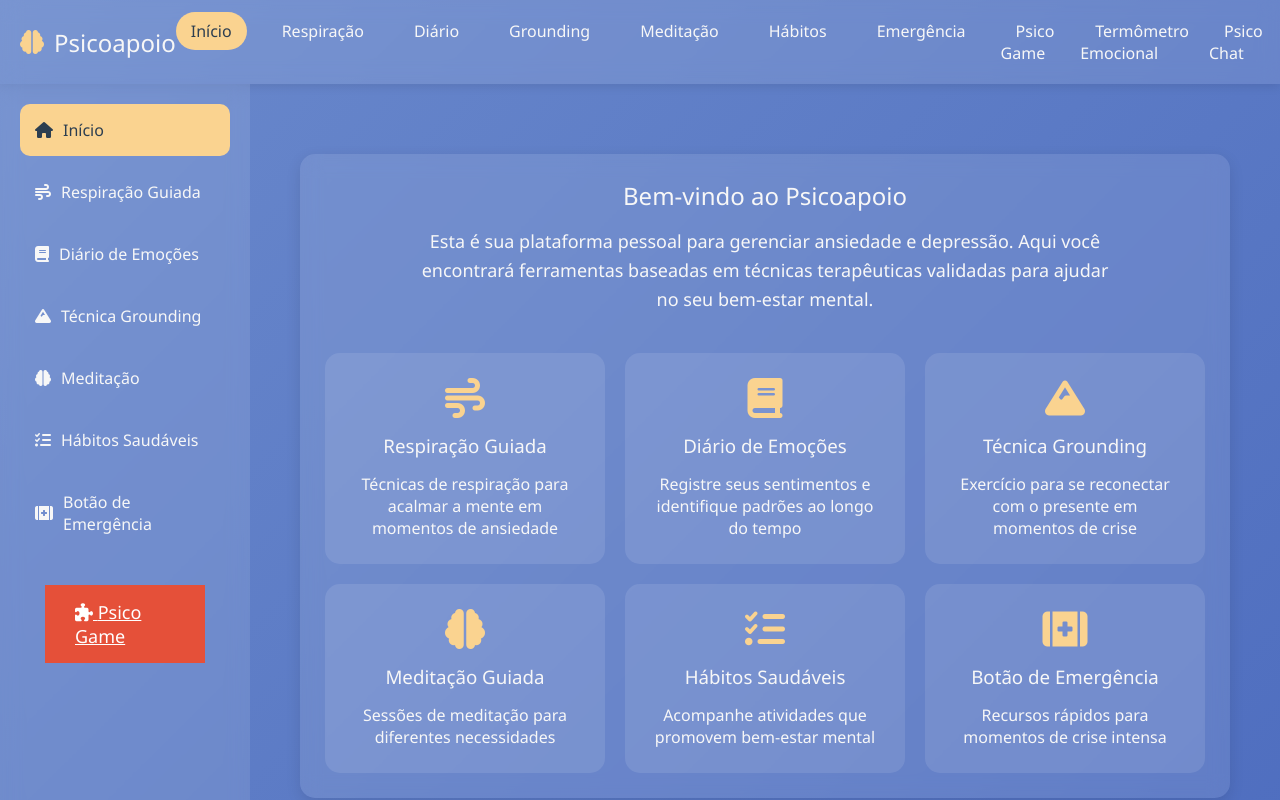
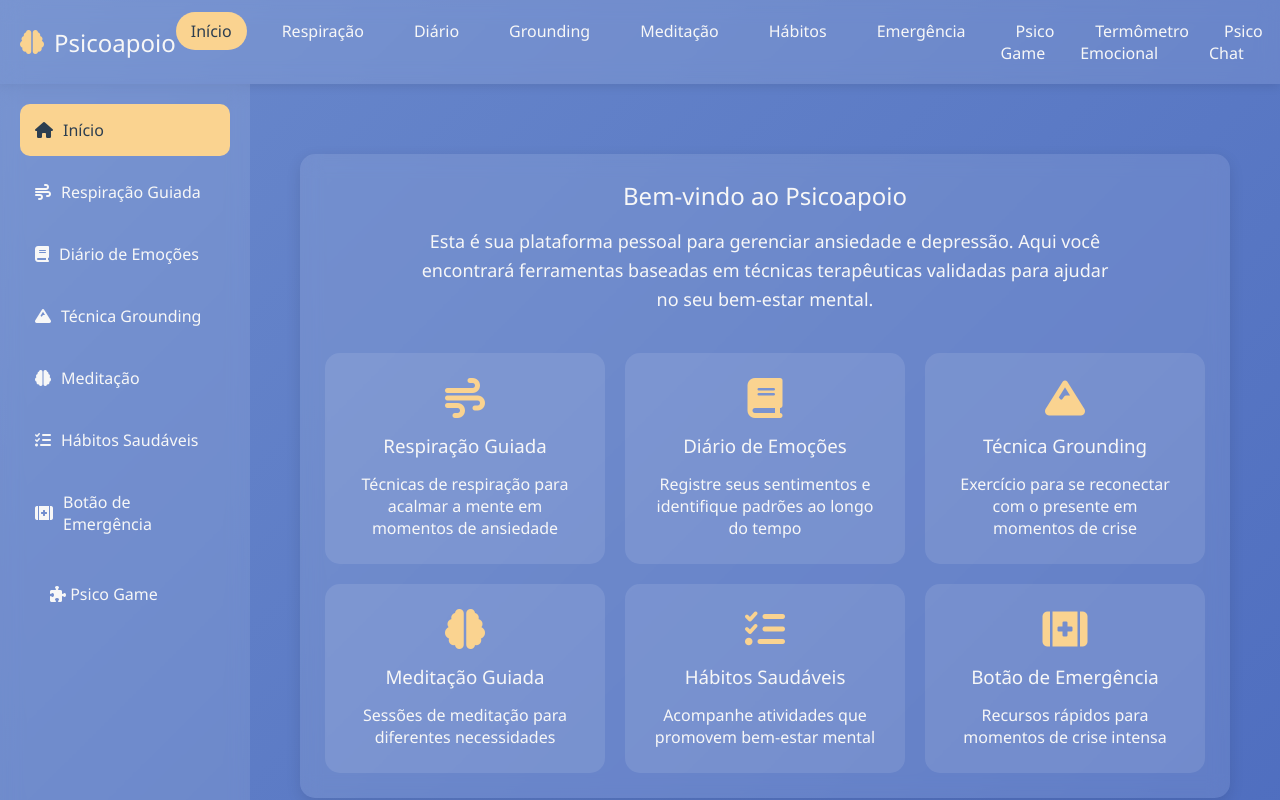
Before and after one commit to psicoapoiooficial/index.html, a plain HTML site: page index.html in a window 1280 px wide. Shown: the top 800 px of the page. Drawn offline with Linux system fonts and the light colour scheme.

Commit message:
Update index.html

```diff
--- a/index.html
+++ b/index.html
@@ -523,11 +523,11 @@
         }
 
        .sidebar-item[data-section="psico-game"] a {
-            background-color: var(--danger);
-            color: white;
-            font-size: 18px;
-            padding: 15px 30px;
-            margin: 10px;
+            color: var(--light);
+            text-decoration: none;
+            padding: 8px 15px;
+            border-radius: 20px;
+            transition: all 0.3s;
         }
 
         /* Responsividade */
```
